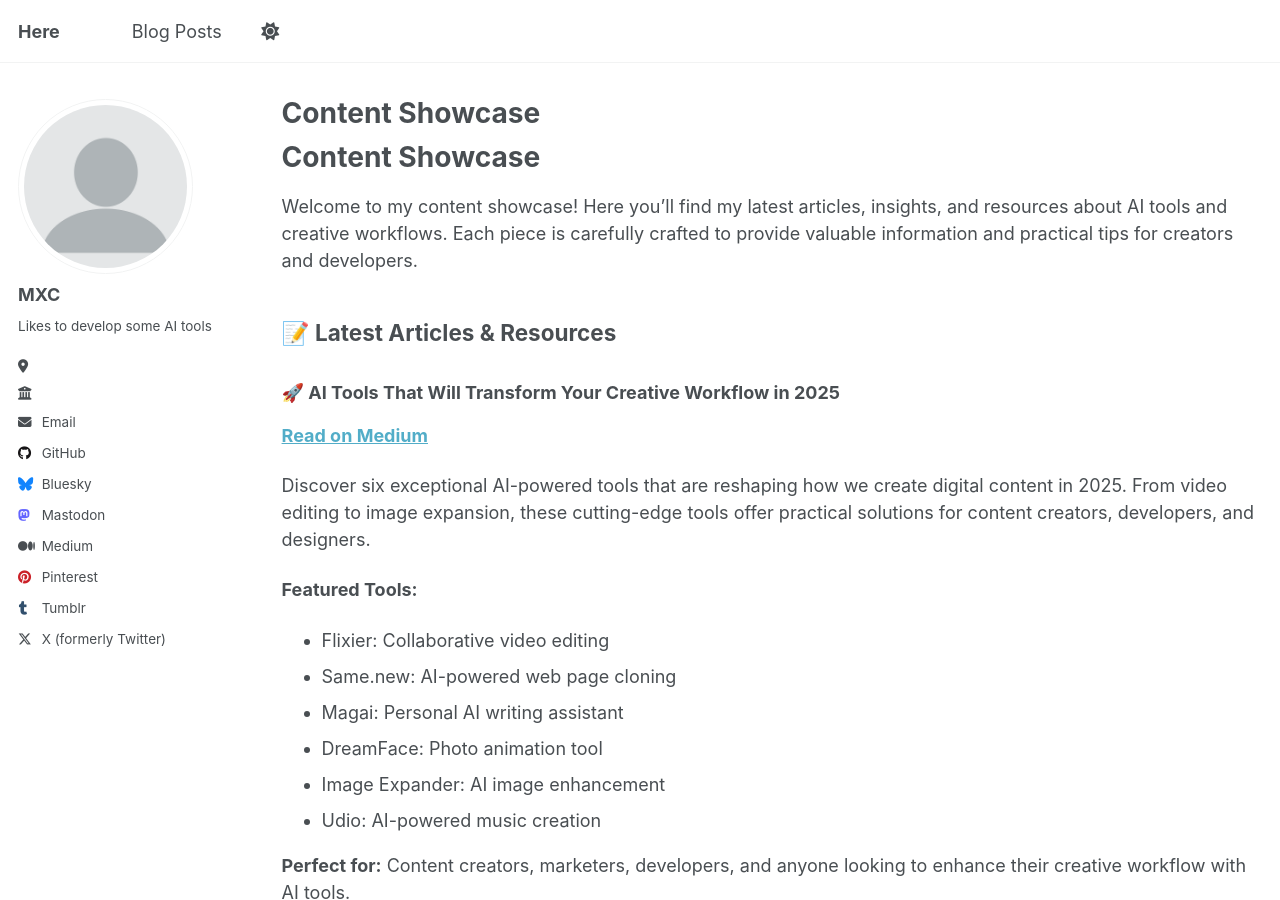
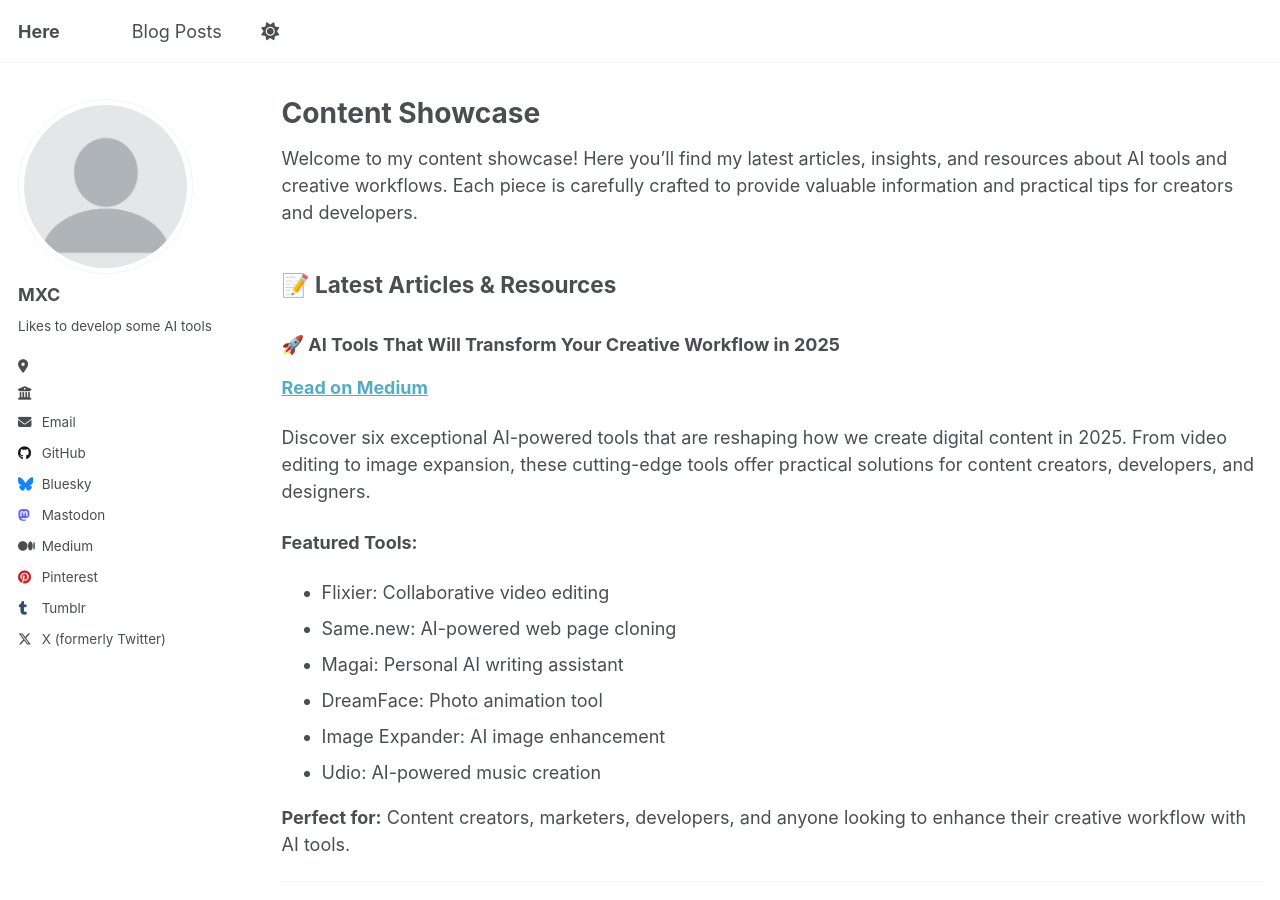
Before and after one commit to MrMengXC/mrmengxc.github.io, a Jekyll site: the page built from _pages/year-archive.md, in a window 1280 px wide and 900 px high. Built offline with Jekyll 4.4.1, drawn with Linux system fonts in a browser that asks for light colours.

Commit message:
避免重复标题

```diff
--- a/_pages/year-archive.md
+++ b/_pages/year-archive.md
@@ -6,8 +6,6 @@ author_profile: true
 redirect_from:
   - /wordpress/blog-posts/
 ---
-
-# Content Showcase
 
 Welcome to my content showcase! Here you'll find my latest articles, insights, and resources about AI tools and creative workflows. Each piece is carefully crafted to provide valuable information and practical tips for creators and developers.
 
```
